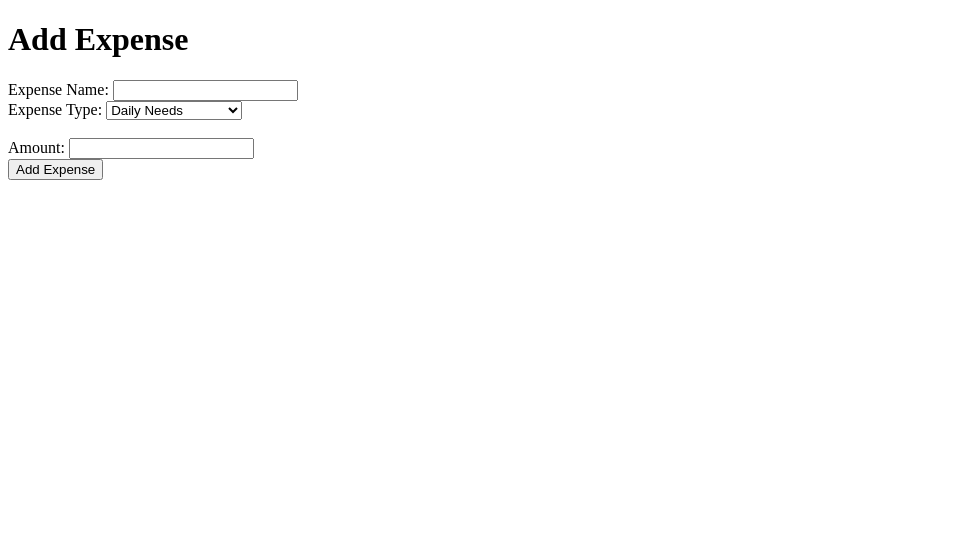
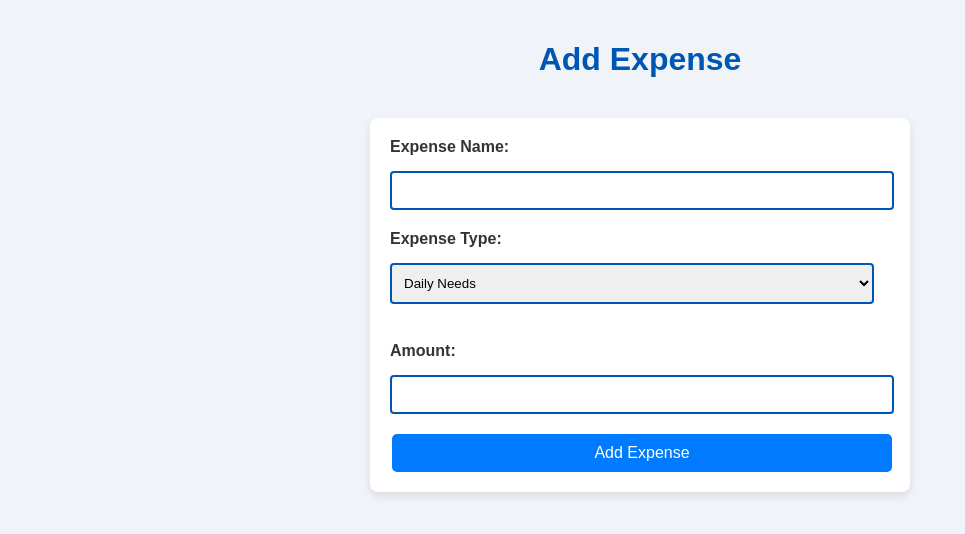
Before and after one commit to ribhav2003/SmartExpense_seproject, a website: page Manageexpense/add_expense.html in a window 1280 px wide. Shown: the whole page, without its empty margins (0-965 px from the left). Drawn offline with Linux system fonts and the light colour scheme; a web font is replaced by a local one.

Commit message:
checkpoint 2

```diff
--- /dev/null
+++ b/Manageexpense/add_expense.css
@@ -0,0 +1,67 @@
+/* Base body styling */
+body {
+    font-family: Arial, sans-serif; /* Sets the font across the entire body */
+    background-color: #f0f4f8; /* Light greyish blue background for some contrast */
+    color: #333; /* Darker text for better readability */
+    padding: 20px; /* Adds padding around the content */
+    margin: 0;
+}
+
+/* Header styles */
+h1 {
+    color: #0056b3; /* Blue color for header */
+    text-align: center;
+}
+
+/* Form styling */
+form {
+    background-color: white; /* White background for the form */
+    padding: 20px;
+    border-radius: 8px; /* Rounded corners for the form */
+    box-shadow: 0 4px 8px rgba(0, 0, 0, 0.1); /* Subtle shadow for depth */
+    max-width: 500px;
+    margin: 40px auto; /* Centers the form in the page */
+}
+
+/* Label styling */
+label {
+    font-weight: bold; /* Makes text bold */
+    margin-bottom: 10px; /* Space below the label */
+    display: block; /* Ensures the label appears on a new line */
+}
+
+/* Input field styling */
+input[type="text"],
+input[type="number"],
+select {
+    width: calc(100% - 16px); /* Adjust width to account for padding */
+    padding: 10px 8px; /* Provides padding to match button height */
+    margin-top: 5px;
+    margin-bottom: 20px; /* Space below the input */
+    border: 2px solid #0056b3; /* Blue border */
+    border-radius: 4px;
+}
+
+/* Button styling */
+button {
+    background-color: #007bff; /* Blue background color */
+    margin-left: 2px;
+    color: white; /* White text color */
+    padding: 10px 8px; /* Padding adjusted to match input fields */
+    border: none;
+    border-radius: 5px;
+    cursor: pointer; /* Cursor appears as a pointer when hovered */
+    width: 100%; /* Makes the button take full width of the form */
+    font-size: 16px; /* Larger font size for better readability */
+}
+
+button:hover {
+    background-color: #0056b3; /* Slightly darker blue on hover */
+}
+
+/* Adding a little transition for hover effects */
+input[type="text"]:focus,
+input[type="number"]:focus,
+button:hover {
+    transition: background-color 0.3s, border-color 0.3s;
+}
--- a/Manageexpense/add_expense.html
+++ b/Manageexpense/add_expense.html
@@ -4,7 +4,8 @@
     <meta charset="UTF-8">
     <meta name="viewport" content="width=device-width, initial-scale=1.0">
     <title>Add Expense</title>
-    <link rel="stylesheet" href="styles.css">
+    <link rel="stylesheet" href="add_expense.css">
+    <link href="https://fonts.googleapis.com/css2?family=Cambria:wght@300;400;500&display=swap" rel="stylesheet">
 </head>
 <body>
     <h1>Add Expense</h1>
--- a/Manageexpense/add_expense_endpoint.js
+++ b/Manageexpense/add_expense_endpoint.js
@@ -15,7 +15,7 @@ module.exports = function(connection) {
             }
 
             // Insert the expense into the expenses table
-            connection.query('INSERT INTO expenses (user_id, expense_name, expense_type, amount, date) VALUES (?, ?, ?, ?, ?)', [userId, expenseName, expenseType, amount, currentDate], (err, result) => {
+            connection.query('INSERT INTO expenses (user_id, expense_name, expense_type, amount, date) VALUES (?, ?, ?, ?, CURDATE())', [userId, expenseName, expenseType, amount], (err, result) => {
                 if (err) {
                     console.error('Error adding expense:', err);
                     return res.status(500).json({ error: 'Error adding expense' });
--- a/PredictiveInsights/expenseTrend.js
+++ b/PredictiveInsights/expenseTrend.js
@@ -140,7 +140,7 @@ document.addEventListener('DOMContentLoaded', function () {
             myChart.destroy();
         }
         let html = '<h2>Predicted Next Month Expenses</h2>';
-        html += `<p>Predicted expense for the next month: $${predictedExpense.toFixed(2)}</p>`;
+        html += `<p>Predicted expense for the next month: ${predictedExpense.toFixed(2)}</p>`;
         contentDiv.innerHTML = html;
     }
 
--- /dev/null
+++ b/PredictiveInsights/predictiveInsight.css
@@ -0,0 +1,60 @@
+* {
+    box-sizing: border-box;
+}
+
+html,
+body {
+    height: 100%;
+}
+
+body {
+    display: grid;
+    place-items: center;
+    margin: 0;
+    padding: 0 2rem;
+    background: #f5f5f5;
+    font-family: "Cambria";
+
+}
+
+@media (min-width: 500px) {
+    body {
+        padding: 0;
+    }
+}
+
+h1 {
+    font-size: 2.5rem;
+    color: #2a3444;
+    margin-bottom: 2rem;
+}
+
+button {
+    cursor: pointer;
+    width: 100%;
+    height: 3rem;
+    border-radius: 2.25rem;
+    margin-bottom: 1rem;
+    padding: 0 12px;
+    background: #216ce7;
+    color: #f9f9f9;
+    border: 0;
+    font-family: inherit;
+    font-size: 1rem;
+    font-weight: 600;
+    text-align: center;
+    letter-spacing: 0.5px;
+    transition: all 0.375s;
+}
+
+button:hover {
+    background: #1b55c2;
+}
+
+#content {
+    margin-bottom: 2rem;
+}
+
+canvas {
+    max-width: 100%;
+}
--- /dev/null
+++ b/home.css
@@ -0,0 +1,97 @@
+* {
+    box-sizing: border-box;
+}
+
+html, body {
+    height: 100%;
+}
+
+body {
+    display: grid;
+    place-items: center;
+    margin: 0;
+    padding: 0 2rem;
+    background: #f5f5f5;
+    font-family: "Cambria";
+}
+
+.background-texture {
+    position: fixed;
+    top: -50vmin;
+    left: -50vmin;
+    width: 100vmin;
+    height: 100vmin;
+    border-radius: 47% 53% 61% 39% / 45% 51% 49% 55%;
+    background: #65c8ff;
+}
+
+.background-texture::after {
+    content: "";
+    position: inherit;
+    right: -50vmin;
+    bottom: -55vmin;
+    width: inherit;
+    height: inherit;
+    border-radius: inherit;
+    background: #143d81;
+}
+
+.card-container {
+    overflow: hidden;
+    position: relative;
+    z-index: 3;
+    width: 100%;
+    margin: 0 1.25rem;
+    padding: 10.625rem 1.875rem 3.375rem;
+    border-radius: 1.25rem;
+    background: #fff;
+    text-align: center;
+    box-shadow: 0 6.25rem 6.25rem rgb(0 0 0 / 10%);
+    background: url('assets/images/client-bg.png') center/cover;
+}
+
+.card-container > h2 {
+    font-size: 1.375rem;
+    font-weight: 950;
+    margin: 0 0 1.875rem;
+    color: #2a3444;
+}
+
+.card-container > p {
+    color: darkblue;
+    font-size: 2rem;
+}
+
+.card-container > h3 {
+    font-size: 1.25rem;
+    font-weight: 700;
+    margin-top: 2rem;
+    color:darkblue;
+}
+
+.card-container > ul {
+    list-style: none;
+    padding: 0;
+}
+
+.card-container > ul > li {
+    margin-top: 1.5rem;
+}
+
+.card-container > ul > li > a {
+    color:#fff;
+    text-decoration: none;
+    font-weight: 600;
+    font-size: 1rem;
+    transition: color 0.3s ease-in-out;
+}
+
+.card-container > ul > li > a:hover {
+    color: #143d81;
+}
+.card-container > h2 {
+    font-size: 2.5rem; /* Increased font size */
+    font-weight: 950;
+    margin: -9rem 0 1.8rem; /* Adjusted margin to shift it upwards */
+    color: white;
+}
```
Also changed, not shown: PredictiveInsights/predictiveInsight.html (+4 -0 lines), home.html (+7 -3 lines), index.html (+2 -2 lines), manage_expenses.html (+1 -0 lines), PredictiveInsights/client-bg.png (added).
